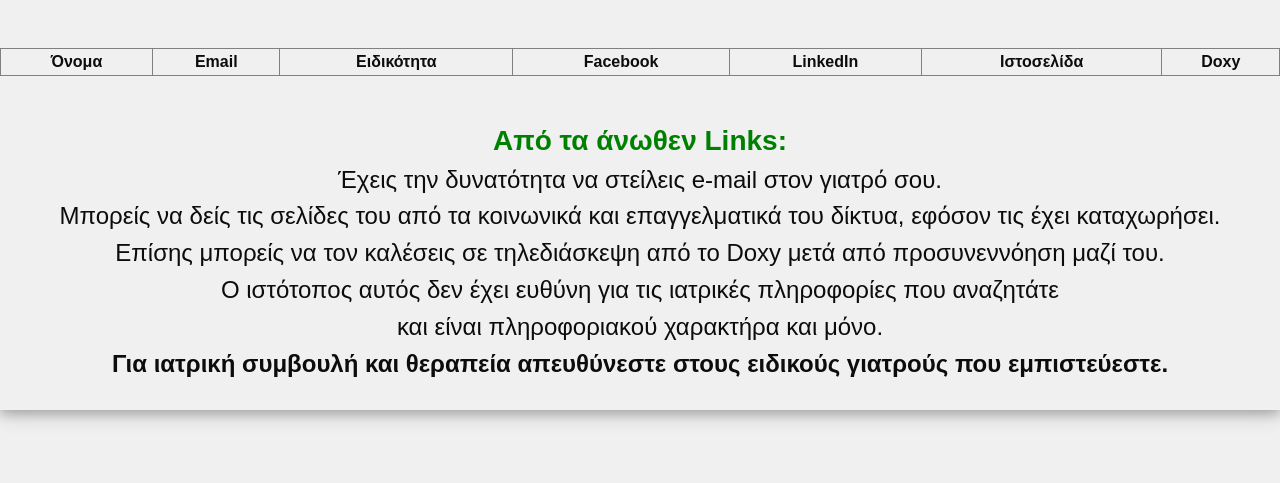
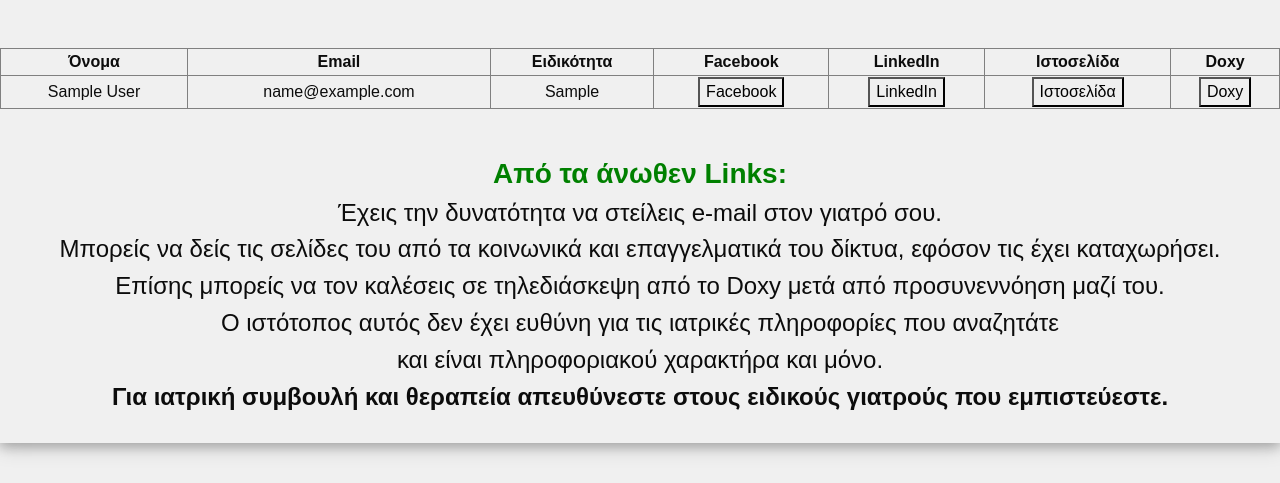
Before and after one commit to Nikgabi/color, a PHP site: page /your_doctor.php in a window 1280 px wide; the page is wider, and only the part inside the window is pictured. Shown: the part 152-635 px from the top of that part. Run offline with PHP 8.4, Linux system fonts and the light colour scheme; the visitor is signed in with stand-in values (Sample User, id 1); tables that the repository leaves empty or names only in its code hold one stand-in row (values such as "Sample post"); lists and menus that the app fills with data are empty; some libraries are stand-ins or nearby versions.

Commit message:
Add files via upload

```diff
--- a/your_doctor.php
+++ b/your_doctor.php
@@ -50,23 +50,19 @@ if ($result && mysqli_num_rows($result) > 0) {
         $site = htmlspecialchars($row['site'], ENT_QUOTES, 'UTF-8');
         $doxy_site = htmlspecialchars($row['doxy_site'], ENT_QUOTES, 'UTF-8');
 
-        while($data = mysqli_fetch_assoc($result)){
-			echo "<tr>";
-			echo "<td>".$data['name']."</td>";
-			echo "<td>".$data['email']."</td>";
-			echo "<td>".$data['eidikotita']."</td>";
-
-			// Έλεγχος για κάθε link πριν δημιουργηθεί το κελί
-			echo "<td>".(!empty($data['fb_site']) ? "<a href='".$data['fb_site']."' target='_blank'><button>Facebook</button></a>" : "")."</td>";
-			echo "<td>".(!empty($data['linkin']) ? "<a href='".$data['linkin']."' target='_blank'><button>LinkedIn</button></a>" : "")."</td>";
-			echo "<td>".(!empty($data['site']) ? "<a href='".$data['site']."' target='_blank'><button>Website</button></a>" : "")."</td>";
-			echo "<td>".(!empty($data['doxy_site']) ? "<a href='".$data['doxy_site']."' target='_blank'><button>Doxy.me</button></a>" : "")."</td>";
-			echo "</tr>";
-		}
-		echo "</table><br><br>";
+        echo "
+			<tr>
+				<td>$name</td>
+                <td>$email</td>
+                <td>$eidikotita</td>
+                <td><a href='$fb_site' target='_blank'><button>Facebook</button></a></td>
+                <td><a href='$linkin' target='_blank'><button>LinkedIn</button></a></td>
+                <td><a href='$site' target='_blank'><button>Ιστοσελίδα</button></a></td>
+                <td><a href='$doxy_site' target='_blank'><button>Doxy</button></a></td>
+              </tr>";
     }
 
-
+    echo "</table><br><br>";
 	echo "  <h3 style='color: green;'><strong > Από τα άνωθεν Links: </strong></h3>
 			<h4>Έχεις την δυνατότητα να στείλεις e-mail στον γιατρό σου.</h4>
 			<h4>Μπορείς να δείς τις σελίδες του από τα κοινωνικά και επαγγελματικά του δίκτυα, εφόσον τις έχει καταχωρήσει.</h4>
```
